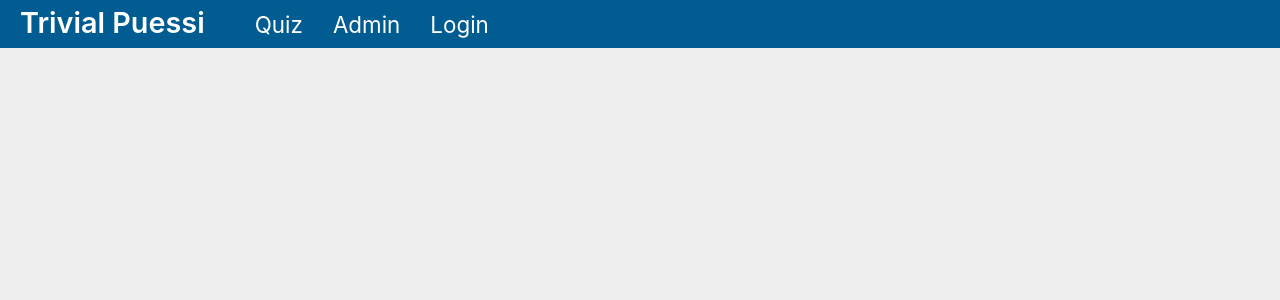
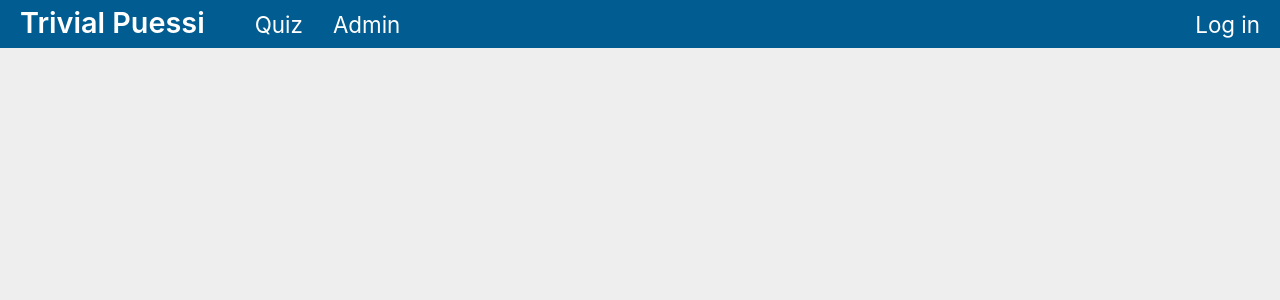
Before and after one commit to pfraces/trivial, a React (Create React App) app: page / in a window 1280 px wide. Shown: the top 300 px of the page. Built offline with nearby package versions, Linux system fonts and the light colour scheme; no server answers; the database is empty.

Commit message:
Fixed session widget positioning

```diff
--- a/src/AppLayout/Header/Header.css
+++ b/src/AppLayout/Header/Header.css
@@ -3,32 +3,43 @@
   background-color: var(--darkblue);
   height: 48px;
   color: white;
+  padding: 0 20px;
 }
 
 .Header h1 {
   font-size: 1.8rem;
   font-weight: 600;
-  padding: 5px 20px;
-  margin-right: 30px;
+  padding: 5px 0;
+  margin-right: 50px;
 }
 
 .Header .nav {
   display: flex;
+  flex: 1;
+}
+
+.Header .link {
+  display: flex;
+  align-items: center;
+  color: inherit;
   font-size: 1.4rem;
 }
 
-.Header .nav a {
-  display: flex;
-  align-items: center;
-  color: inherit;
+.Header button.link {
+  background-color: transparent;
+  border: none;
 }
 
-.Header .nav a:hover {
+.Header .link:hover {
   text-decoration: none;
   border-top: 3px solid transparent;
   border-bottom: 3px solid white;
 }
 
-.Header .nav a + a {
+.Header .nav .link + .link {
   margin-left: 30px;
 }
+
+.Header .session {
+  display: flex;
+}
--- a/src/AppLayout/Header/Header.js
+++ b/src/AppLayout/Header/Header.js
@@ -12,13 +12,25 @@ function Header() {
       </div>
 
       <div className="nav">
-        <Link to="/">Quiz</Link>
-        <Link to="admin">Admin</Link>
+        <Link to="/" className="link">
+          Quiz
+        </Link>
 
-        {!user && <Link to="login">Login</Link>}
+        <Link to="admin" className="link">
+          Admin
+        </Link>
+      </div>
+
+      <div className="session">
+        {!user && (
+          <Link to="login" className="link">
+            Log in
+          </Link>
+        )}
 
         {user && (
           <button
+            className="link"
             onClick={() => {
               logout();
             }}
```
